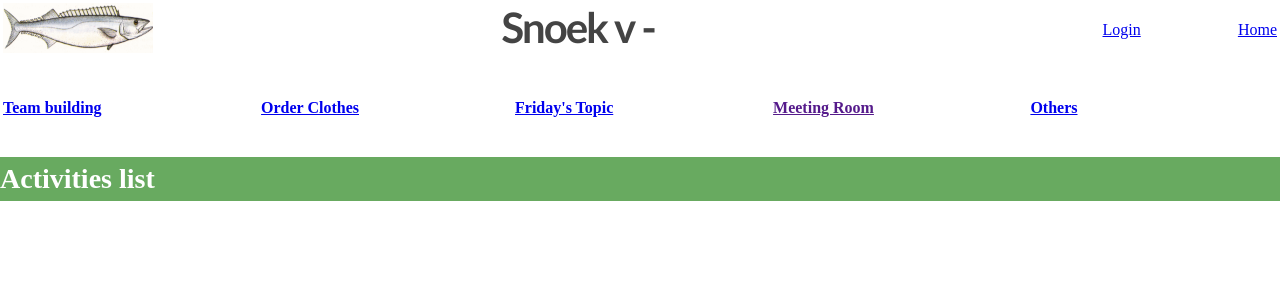
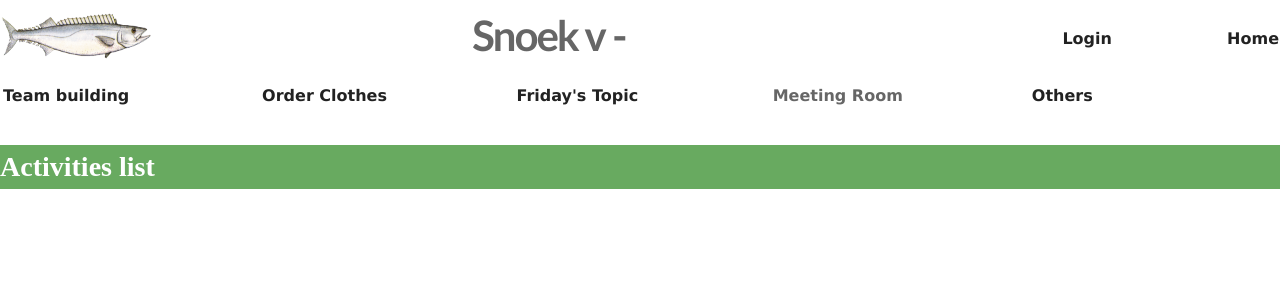
Before and after one commit to yifanjiang/snoek, a Django app: template templates/index.html in a window 1280 px wide. Shown: the top 300 px of the page. Run offline with Django 3.2, Linux system fonts and the light colour scheme; the template is opened without the code that fills it, so the values that code supplies are empty.

Commit message:
transparent logo image w/ a bit UI.

```diff
--- a/templates/base1.html
+++ b/templates/base1.html
@@ -6,25 +6,27 @@
 </head>
 <body>
 <table class="header_table">
+
 <tr>
-
-  <td><img src="{{settings.MEDIA_URL}}/image/snoek.gif" width = 150 height = 50 alt="snoek logo"></td>
+<header class="login">
+  <td><img src="{{settings.MEDIA_URL}}/image/snoek.png" width = 150 height = 50 alt="snoek logo"></td>
   <td><header class="title">Snoek v{{settings.VERSION}} - {{settings.TITLE}} </header></b></td>
   {% if user.is_authenticated %}
     <td align = right>
-      <header class="login">
+
       Snoeker: {{user.username}}
       <a href =  '/accounts/chpwd'><img src="{{settings.MEDIA_URL}}/image/key.png" alt="Change your password" border = 0></a>&nbsp;&nbsp; &nbsp;
       <a href =  '/accounts/logout?next=/'>Logout</a>
-      </header>
+
     </td>
       <td align = right><a href = '/'>Home</a></td>
   {% else %}
     <td align = right><a href = '/accounts/login?next=/'>Login</a></td>
     <td align = right><a href = '/'>Home</a></td>
   {% endif %}
+</header>
+</tr>
 
-</tr>
 </table>
 {% block content %}{% endblock %}
 </body>
--- a/templates/css/style.css
+++ b/templates/css/style.css
@@ -66,7 +66,7 @@ h3 {
 header.title{
 
     font-family: Gill Sans, Verdana;
-    color: #444;
+    color: #666;
     margin: 0;
     padding: 0px 0px 6px 0px;
     font-size: 42px;
@@ -91,9 +91,37 @@ header.login{
 
 }
 
+a:link{
+
+    font-family: Verdana;
+    font-size: 16px;
+    font-weight: bold;
+    color: #222;
+    text-decoration: none;
+
+}
+
+a:visited{
+
+    font-family: Verdana;
+    font-size: 16px;
+    color: #666;
+    text-decoration: none;
+
+}
+
+a:hover{
+
+    font-family: Verdana;
+    color: rgba(67, 149, 57, 0.8);
+}
+
 table.header_table{
 
+    padding: 0;
     width:100%;
+    border-spacing:0;
+    color: #666;
 
 }
 
--- a/templates/index.html
+++ b/templates/index.html
@@ -11,7 +11,7 @@ function confirmRemoveActivity(aid){
 }
 
 </script>
-<br/>
+
 			<table class="nav">
 				<tr>
 
@@ -60,7 +60,6 @@ function confirmRemoveActivity(aid){
 			</table>
 
 <h1> Activities list </h1>
-<br/>
 
 <section class="avt_lst">
 
```
Also changed, not shown: templates/image/snoek.png (added).
